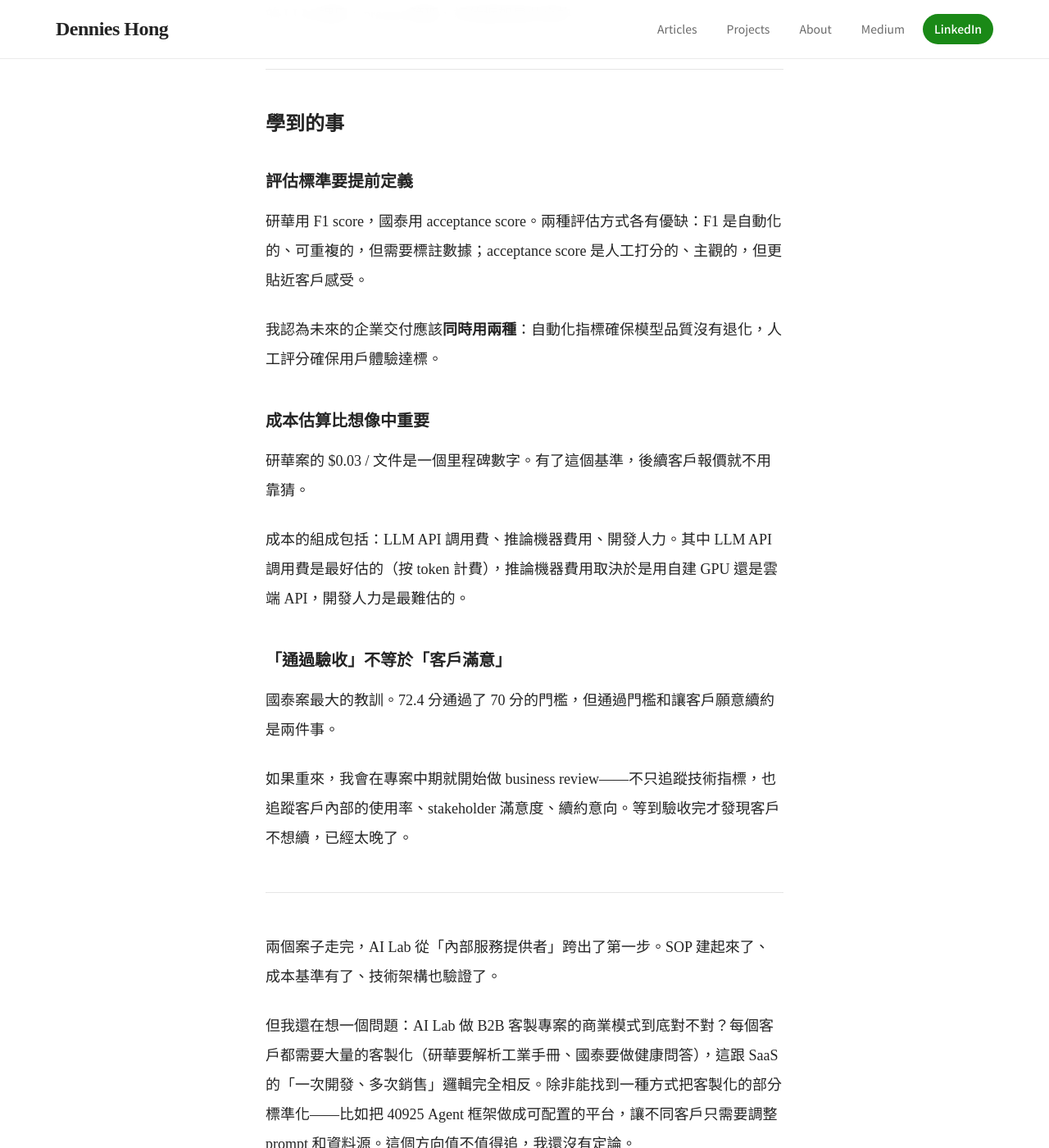
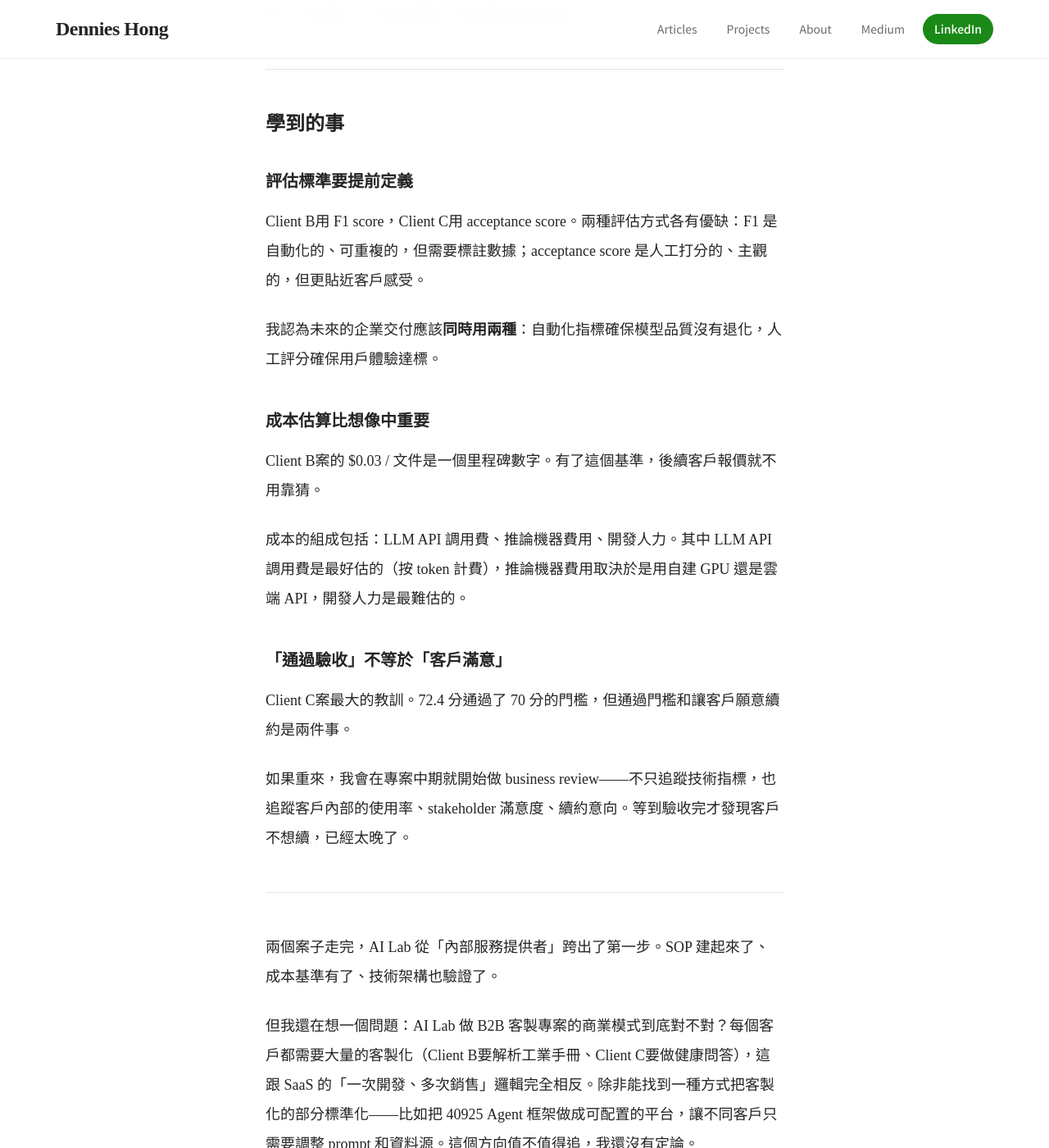
Before and after one commit to DforDennies/blog, a Jekyll site: the page built from _posts/2026-03-11-12-企業交付.md, in a window 1280 px wide and 1400 px high, scrolled down 3950 px. Shown: the whole window at 82% size. Built offline with Jekyll 4.4.1, drawn with Linux system fonts in a browser that asks for light colours; some of the changed text lies outside the part shown.

Commit message:
Sanitize articles: replace client names (研華→Client B, 國泰→Client C), remove internal URLs, fix table separator

```diff
--- a/_posts/2026-03-11-12-企業交付.md
+++ b/_posts/2026-03-11-12-企業交付.md
@@ -9,7 +9,7 @@ author: Dennies Hong
 
 兩個 B2B 客製化專案，一個成功延續，一個不續約。
 
-研華科技的工業文件解析 API，F1 score 做到 95%，單文件成本 $0.03 美元，順利結案。國泰健康管理的 LINE 聊天機器人，acceptance score 72.4 分（門檻 70），通過驗收，但客戶決定不繼續。
+Client B（製造業）的工業文件解析 API，F1 score 做到 95%，單文件成本 $0.03 美元，順利結案。Client C（健康管理）的 LINE 聊天機器人，acceptance score 72.4 分（門檻 70），通過驗收，但客戶決定不繼續。
 
 這兩個案子是 iKala AI Lab 首次重要的外部企業 API 交付，也是 40925 Agent 架構的第一次實戰測試。
 
@@ -19,19 +19,19 @@ author: Dennies Hong
 
 AI Lab 過去的產出都是內部服務——TextSponsor 偵測業配、Similar KOL 推薦演算法、General Tag 分類系統。這些模型跑在 KOL Radar 平台裡面，用戶感覺不到 AI Lab 的存在。
 
-研華和國泰是第一次直接面對外部客戶，自己定規格、自己交付、自己負責品質。這代表幾件事：
+Client B和Client C是第一次直接面對外部客戶，自己定規格、自己交付、自己負責品質。這代表幾件事：
 - 需要建立外部 API 交付的 SOP
 - 需要定義清楚的評估標準（不是「看起來 OK」就行）
 - 需要估算成本基準（為後續客戶報價提供參考）
 
 ---
 
-## 研華：工業文件解析
+## Client B：工業文件解析
 
 ### 專案背景
 
 
-研華科技需要把工業技術手冊（PDF 格式）自動解析成結構化資料。手冊裡有表格、圖片、規格參數，格式不統一。
+Client B（製造業）需要把工業技術手冊（PDF 格式）自動解析成結構化資料。手冊裡有表格、圖片、規格參數，格式不統一。
 
 專案從 2024 年 4 月啟動，到 2025 年 Q1 結案，前後約 12 個月。
 
@@ -53,18 +53,18 @@ F1 score 的結果是 95% 和 71%——兩個子任務差距很大。95% 的那
 
 ### 商業價值
 
-研華案驗證了三件事：
+Client B案驗證了三件事：
 1. AI Lab 有能力做 B2B 服務交付
 2. 傳統 NLP + VLM 的混合架構在工業文件場景是可行的
 3. 成本可控——$0.03 / 文件的數字讓後續報價有底
 
 ---
 
-## 國泰健康管理：LINE 聊天機器人
+## Client C（健康管理）：LINE 聊天機器人
 
 ### 專案背景
 
-國泰健康管理需要一個 LINE-based 的健康管理聊天機器人。用戶在 LINE 上問健康相關問題，機器人自動回答。
+Client C（健康管理）需要一個 LINE-based 的健康管理聊天機器人。用戶在 LINE 上問健康相關問題，機器人自動回答。
 
 專案從 2024 年 11 月 kick-off，到 2025 年 12 月確認不續約，前後約 13 個月。
 
@@ -86,7 +86,7 @@ Phase 2 的 acceptance testing 結果：**score 72.4 / 目標 70**。通過了
 
 ## 兩個案子的比較
 
-| 維度 | 研華 | 國泰 |
+| 維度 | Client B | Client C |
 |------|------|------|
 | 類型 | 文件解析 API | LINE 聊天機器人 |
 | 技術底層 | MinerU + GPT-4o VLM | 40925 Agent |
@@ -107,19 +107,19 @@ Phase 2 的 acceptance testing 結果：**score 72.4 / 目標 70**。通過了
 ### 評估標準要提前定義
 
 
-研華用 F1 score，國泰用 acceptance score。兩種評估方式各有優缺：F1 是自動化的、可重複的，但需要標註數據；acceptance score 是人工打分的、主觀的，但更貼近客戶感受。
+Client B用 F1 score，Client C用 acceptance score。兩種評估方式各有優缺：F1 是自動化的、可重複的，但需要標註數據；acceptance score 是人工打分的、主觀的，但更貼近客戶感受。
 
 我認為未來的企業交付應該**同時用兩種**：自動化指標確保模型品質沒有退化，人工評分確保用戶體驗達標。
 
 ### 成本估算比想像中重要
 
-研華案的 $0.03 / 文件是一個里程碑數字。有了這個基準，後續客戶報價就不用靠猜。
+Client B案的 $0.03 / 文件是一個里程碑數字。有了這個基準，後續客戶報價就不用靠猜。
 
 成本的組成包括：LLM API 調用費、推論機器費用、開發人力。其中 LLM API 調用費是最好估的（按 token 計費），推論機器費用取決於是用自建 GPU 還是雲端 API，開發人力是最難估的。
 
 ### 「通過驗收」不等於「客戶滿意」
 
-國泰案最大的教訓。72.4 分通過了 70 分的門檻，但通過門檻和讓客戶願意續約是兩件事。
+Client C案最大的教訓。72.4 分通過了 70 分的門檻，但通過門檻和讓客戶願意續約是兩件事。
 
 
 如果重來，我會在專案中期就開始做 business review——不只追蹤技術指標，也追蹤客戶內部的使用率、stakeholder 滿意度、續約意向。等到驗收完才發現客戶不想續，已經太晚了。
@@ -128,7 +128,7 @@ Phase 2 的 acceptance testing 結果：**score 72.4 / 目標 70**。通過了
 
 兩個案子走完，AI Lab 從「內部服務提供者」跨出了第一步。SOP 建起來了、成本基準有了、技術架構也驗證了。
 
-但我還在想一個問題：AI Lab 做 B2B 客製專案的商業模式到底對不對？每個客戶都需要大量的客製化（研華要解析工業手冊、國泰要做健康問答），這跟 SaaS 的「一次開發、多次銷售」邏輯完全相反。除非能找到一種方式把客製化的部分標準化——比如把 40925 Agent 框架做成可配置的平台，讓不同客戶只需要調整 prompt 和資料源。這個方向值不值得追，我還沒有定論。
+但我還在想一個問題：AI Lab 做 B2B 客製專案的商業模式到底對不對？每個客戶都需要大量的客製化（Client B要解析工業手冊、Client C要做健康問答），這跟 SaaS 的「一次開發、多次銷售」邏輯完全相反。除非能找到一種方式把客製化的部分標準化——比如把 40925 Agent 框架做成可配置的平台，讓不同客戶只需要調整 prompt 和資料源。這個方向值不值得追，我還沒有定論。
 
 ---
 
```
Also changed, not shown: _posts/2026-03-10-11-kolr-palette.md (+2 -1 lines), _posts/2026-03-24-25-nlp微服務群.md (+1 -1 lines), _posts/2026-03-28-30-argocd-gitops.md (+1 -1 lines), _posts/2026-04-03-36-gke-gpu配置.md (+2 -2 lines).
